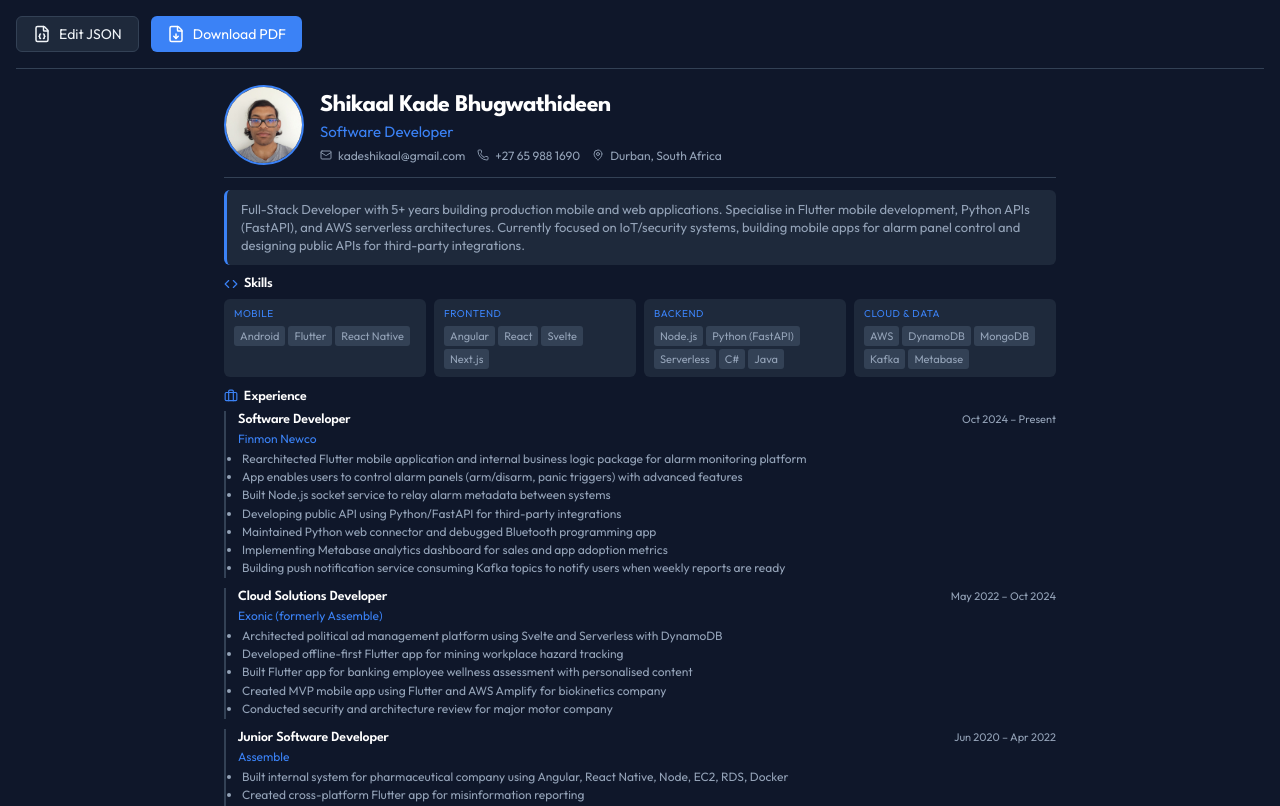
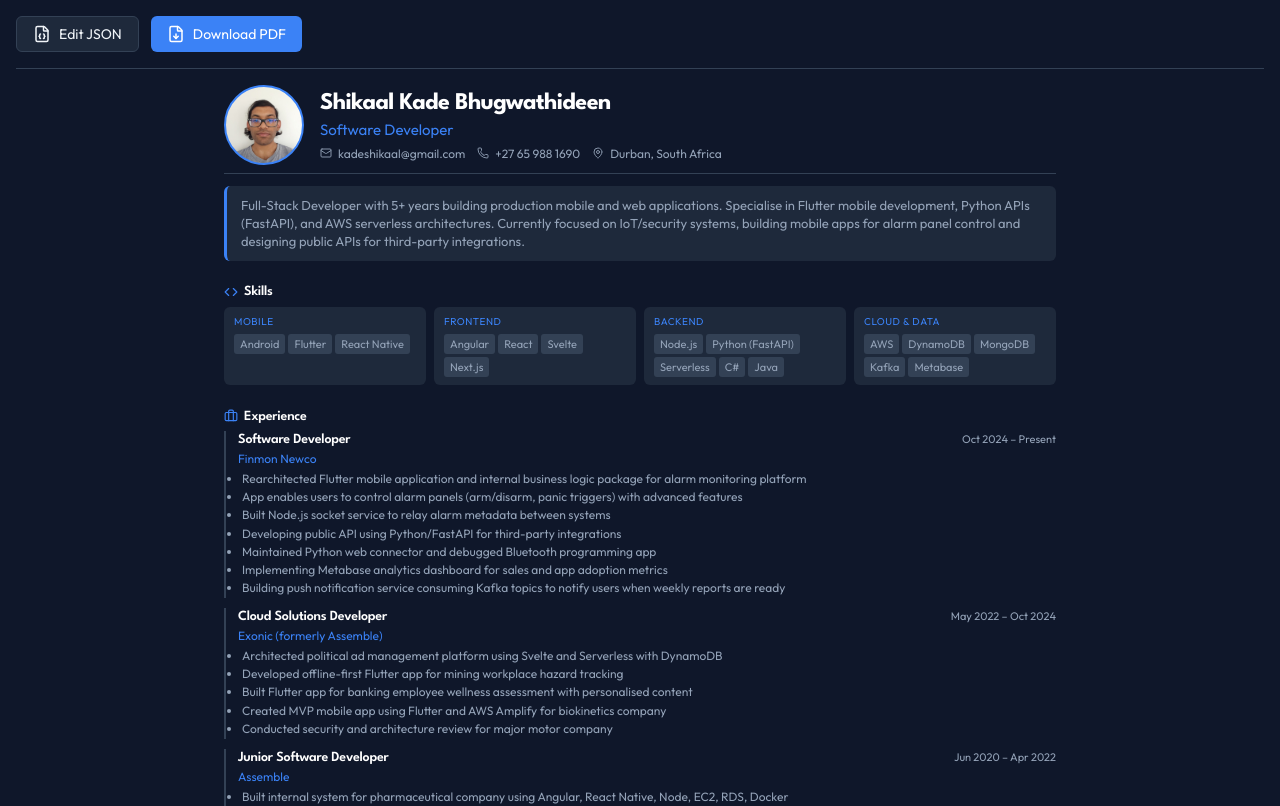
Before and after one commit to kadebhug/merdova, a React (Vite) app: page /resume in a window 1280 px wide. Shown: the top 806 px of the page. Built offline with nearby package versions, Linux system fonts and the light colour scheme.

Commit message:
style: enhance avatar styling in Resume component for better PDF export and layout consistency

```diff
--- a/src/components/Resume/Resume.css
+++ b/src/components/Resume/Resume.css
@@ -33,18 +33,36 @@
 
 .resume__avatar-wrapper {
   flex-shrink: 0;
+  width: 80px;
+  height: 80px;
+  aspect-ratio: 1;
+  border-radius: 50%;
+  overflow: hidden;
+  border: 2px solid var(--resume-accent);
+  background: var(--resume-card);
+  background-size: cover;
+  background-position: center;
+  background-repeat: no-repeat;
+}
+
+/* Avatar as background so PDF export (html2canvas) doesn't stretch the image */
+.resume__avatar-wrapper--img {
+  background-size: cover;
+  background-position: center;
+  background-repeat: no-repeat;
 }
 
 .resume__avatar {
-  width: 80px;
-  height: 80px;
-  border-radius: 50%;
-  object-fit: cover;
-  border: 2px solid var(--resume-accent);
-  background: var(--resume-card);
+  width: 100%;
+  height: 100%;
+  display: flex;
+  align-items: center;
+  justify-content: center;
 }
 
 .resume__avatar--placeholder {
+  width: 100%;
+  height: 100%;
   display: flex;
   align-items: center;
   justify-content: center;
@@ -52,7 +70,6 @@
   font-weight: 700;
   color: var(--resume-accent);
   background: var(--resume-card);
-  border: 2px solid var(--resume-accent);
 }
 
 .resume__header-text {
@@ -96,7 +113,7 @@
 }
 
 .resume__section {
-  margin-bottom: 0.75rem;
+  margin-bottom: 1.5rem;
 }
 
 .resume__section-title {
@@ -288,7 +305,7 @@
 }
 
 .resume__container.resume--for-pdf .resume__section {
-  margin-bottom: 0.5rem !important;
+  margin-bottom: 1rem !important;
 }
 
 .resume__container.resume--for-pdf .resume__profile {
@@ -307,13 +324,12 @@
   border-bottom-color: #cbd5e1;
 }
 
-.resume__container.resume--for-pdf .resume__avatar {
+.resume__container.resume--for-pdf .resume__avatar-wrapper {
   border-color: #2563eb !important;
 }
 
 .resume__container.resume--for-pdf .resume__avatar--placeholder {
   background: #f8fafc !important;
-  border-color: #2563eb !important;
   color: #2563eb !important;
 }
 
@@ -604,20 +620,20 @@
     padding-bottom: 0.375rem;
   }
 
-  .resume__avatar {
+  .resume__avatar-wrapper {
     width: 70px;
     height: 70px;
+    aspect-ratio: 1;
     border-color: #2563eb;
   }
 
   .resume__avatar--placeholder {
     background: #f8fafc;
-    border-color: #2563eb;
     color: #2563eb;
   }
 
   .resume__section {
-    margin-bottom: 0.5rem;
+    margin-bottom: 1rem;
     break-inside: avoid;
   }
 
--- a/src/components/Resume/Resume.jsx
+++ b/src/components/Resume/Resume.jsx
@@ -122,10 +122,13 @@ export default function Resume() {
       <div ref={pdfRef} className="resume__container">
         <header>
           <div className="resume__header-content">
-            <div className="resume__avatar-wrapper">
-              {cvData?.avatar ? (
-                <img src={cvData.avatar} alt={`${cvData?.name ?? ''} avatar`} className="resume__avatar" />
-              ) : (
+            <div
+              className={`resume__avatar-wrapper${cvData?.avatar ? ' resume__avatar-wrapper--img' : ''}`}
+              style={cvData?.avatar ? { backgroundImage: `url(${cvData.avatar})` } : undefined}
+              role={cvData?.avatar ? 'img' : undefined}
+              aria-label={cvData?.avatar ? `${cvData?.name ?? ''} avatar` : undefined}
+            >
+              {!cvData?.avatar && (
                 <div className="resume__avatar resume__avatar--placeholder">
                   {cvData?.name ? cvData.name.split(' ').map(n => n[0]).join('').slice(0, 2).toUpperCase() : '—'}
                 </div>
```
